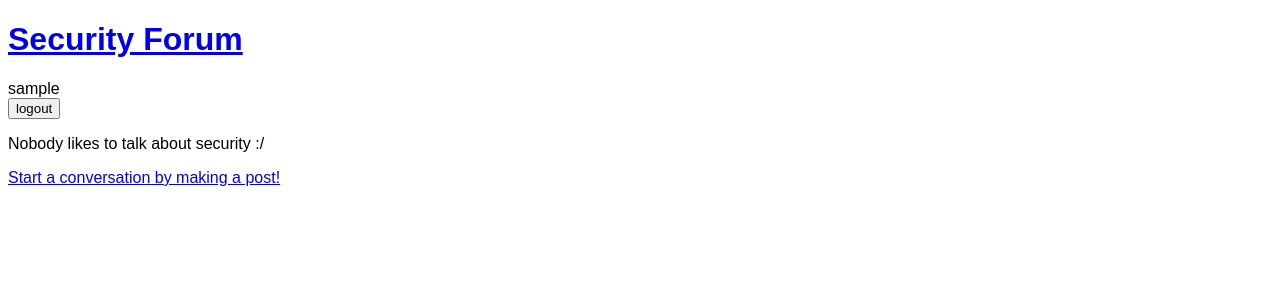
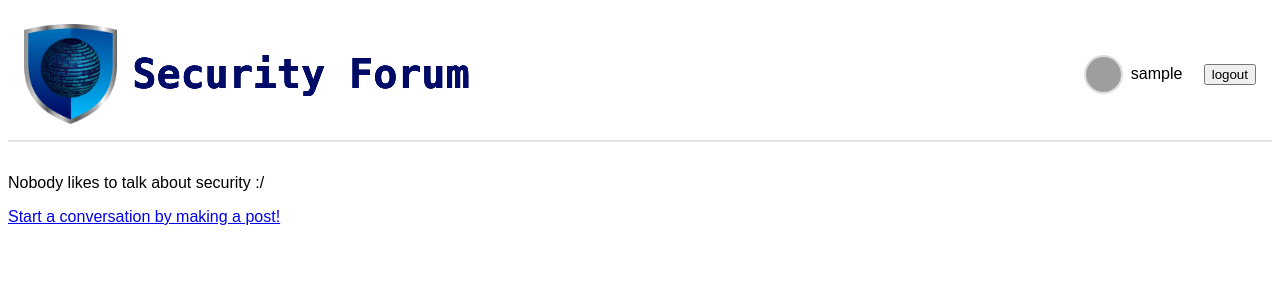
Before and after one commit to lassirissanen/comp-sec-project, a Django app: page / in a window 1280 px wide. Shown: the top 300 px of the page. Run offline with Django 5.2, Linux system fonts and the light colour scheme; the visitor is signed in with stand-in values (Sample User, id 1); data that the repository does not hold is empty; some web fonts are replaced; grey boxes are pictures that could not be loaded.

Commit message:
page header styling

```diff
--- /dev/null
+++ b/project/securityforum/static/securityforum/css/home.css
@@ -0,0 +1,33 @@
+#post-list {
+    list-style-type: none; /* Remove bullets */
+
+    li {
+        border-radius: 1em;
+        padding: 1em;
+    }
+
+    li:hover {
+        background-color: rgb(246, 246, 246);
+    }
+
+    hr {
+        margin: 0 1em;
+        color: rgba(206, 206, 206, 0.556);
+    }
+}
+
+.post-author {
+    display: flex;
+    align-items: center;
+    /* font-size: 80%; */
+    gap: 10px;
+    margin-bottom: 1em;
+}
+
+.profile-pic {
+    width: 35px; /* Set the desired width */
+    height: 35px; /* Set the desired height */
+    border-radius: 50%; /* Makes the image circular */
+    object-fit: cover; /* Ensures the image is cropped to fit within the circle */
+    border: 2px solid #ddd; /* Optional: Add a border for better appearance */
+}
--- a/project/securityforum/static/securityforum/css/style.css
+++ b/project/securityforum/static/securityforum/css/style.css
@@ -3,36 +3,46 @@ body {
     background-color: white;
 }
 
-#post-list {
-    list-style-type: none; /* Remove bullets */
+#page-header-container {
+    display: flex;
+    justify-content: space-between;
+    padding: 1em;
+    margin-bottom: 2em;
+    border-bottom: 2px solid rgba(206, 206, 206, 0.556);;
+}
 
-    li {
-        border-radius: 1em;
-        padding: 1em;
-    }
-
-    li:hover {
-        background-color: rgb(246, 246, 246);
-    }
-
-    hr {
-        margin: 0 1em;
-        color: rgba(206, 206, 206, 0.556);
+#header-title {
+    display: flex;
+    align-items: center;
+    font-family: 'Hack', monospace;
+    font-size: 20px; /* Adjust size as needed */
+    font-weight: 900; /* Default weight */
+    text-align: center;
+    text-shadow: 0 0.01em, 0.01em 0, 0.01em 0.01em;
+    color: rgb(0, 11, 104);
+    a {
+        text-decoration: none; /* Removes underline */
+        color: inherit; /* Makes the link inherit the text color from its parent */
     }
 }
 
-.post-author {
+
+#header-image {
+    margin-right: 15px; /* Adds space between text and image */
+    width: auto; /* Set desired width */
+    height: 100px; /* Maintains aspect ratio */
+}
+
+
+
+
+
+#page-header-user {
     display: flex;
     align-items: center;
-    /* font-size: 80%; */
-    gap: 10px;
-    margin-bottom: 1em;
+    gap: 0.5em;
 }
 
-.profile-pic {
-    width: 35px; /* Set the desired width */
-    height: 35px; /* Set the desired height */
-    border-radius: 50%; /* Makes the image circular */
-    object-fit: cover; /* Ensures the image is cropped to fit within the circle */
-    border: 2px solid #ddd; /* Optional: Add a border for better appearance */
+#logout-btn {
+    margin-left: 1em;
 }
--- a/project/securityforum/templates/securityforum/base_generic.html
+++ b/project/securityforum/templates/securityforum/base_generic.html
@@ -4,23 +4,34 @@
     <meta charset="UTF-8" />
     <meta name="viewport" content="width=device-width, initial-scale=1.0" />
     <title>{% block title %}Security Forum{% endblock title %}</title>
+    <link rel="stylesheet" href="//cdn.jsdelivr.net/font-hack/2.019/css/hack-extended.min.css">
     {% load static %}
     <link rel="stylesheet" href={% static "securityforum/css/style.css" %}/>
     {% block stylesheet %}{% endblock stylesheet %}
     {% block script %}{% endblock script %}
   </head>
   <body>
-    <header>
-      <h1><a href={% url "securityforum:home" %}>Security Forum</a></h1>
+    <header id="page-header-container">
+      <div id="header-title">
+        <img src={% static "securityforum/images/cyber-shield.png" %} alt="Cyber Shield" id="header-image">
+        <h1 id="header-text"><a href={% url "securityforum:home" %}>Security Forum</a></h1>
+      </div>
+      <div id="page-header-user">
         {% if not user.is_authenticated  %}
           <a href={% url "accounts:login" %}>login</a>
         {% else %}
+          {% if user.profile.profile_pic %}
+            <img src="{{ user.profile.profile_pic.url }}" class="profile-pic" alt="Profile Picture">
+          {% else %}
+            <img src="{% static 'images/default_profile.jpg' %}" class="profile-pic" alt="Default Profile Picture">
+          {% endif %}
           <a>{{ user.username }}</a>
           <form action={% url "accounts:logout" %} method="post">
             {% csrf_token %}
-        <input type="submit" value="logout"/>
+            <input id="logout-btn" type="submit" value="logout"/>
           </form>
         {% endif %}
+      </div>
     </header>
     <div>
         {% block content %}{% endblock content %}
--- a/project/securityforum/templates/securityforum/index.html
+++ b/project/securityforum/templates/securityforum/index.html
@@ -1,5 +1,8 @@
 {% extends "securityforum/base_generic.html" %}
 {% load static %}
+
+{% block stylesheet %}<link rel="stylesheet" href={% static "securityforum/css/home.css" %}/>{% endblock stylesheet %}
+
 {% block content %}
   {% if posts %}
   <a href={% url "securityforum:post_form" %}>Add a post</a>
```
Also changed, not shown: project/securityforum/static/securityforum/images/cyber-shield.png (added). Lines whose indentation alone changed are shown as unchanged.
